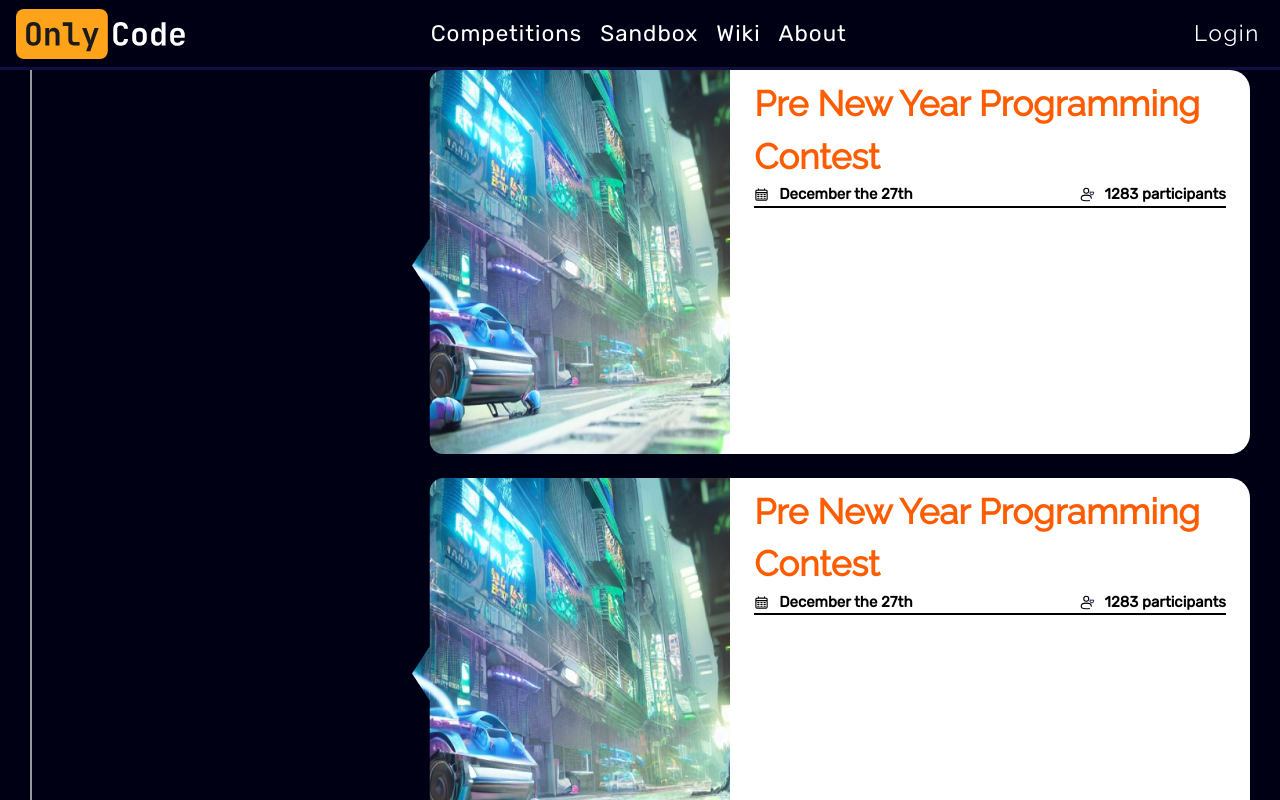
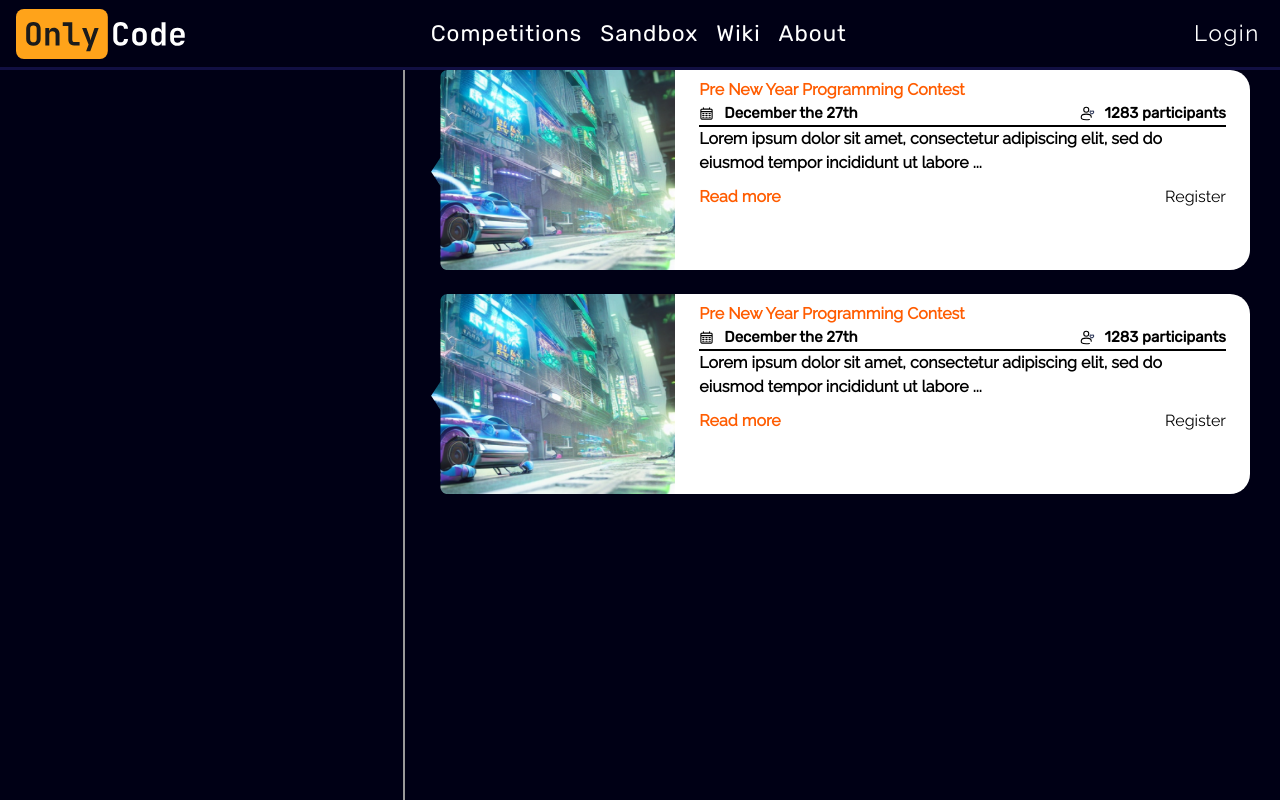
Before and after one commit to gurovic/Strategy_game, an Angular app in the folder frontend/: page /contests in a window 1280 px wide. Built offline with nearby package versions, Linux system fonts and the light colour scheme; a web font is replaced by a local one.

Commit message:
some changes

```diff
--- a/frontend/src/app/components/__PAGES/contests/contests.component.html
+++ b/frontend/src/app/components/__PAGES/contests/contests.component.html
@@ -16,12 +16,12 @@
 	<div class="vertical-line"></div>
 
 	<div class="contest-part">
-	    <div class="contest-card__item" *ngFor="let card of cards">
+	    <div [id]="'card'+card_index" class="contest-card__item" *ngFor="let card of cards; index as card_index">
 		<div class="image-part">
 		    <img class="arrow" src="assets/background_svgs/contest_backgrounds/arrow.svg">
-		    <img [src]="card.picture_path">
+		    <img class="backgr-image" [src]="card.picture_path">
 		</div>
-		<div class="text-part">
+		<div [id]="'text-part-of-card-'+card_index" class="text-part">
 		    <h1 class="name">{{card.name }}</h1>
 		    <div class="about-contest">
 			<p class="date-text">
@@ -43,7 +43,14 @@
 		    <div style="height: 2px; width: 100%; background: #000000;"></div>
 
 		    <div class="bottom-part">
-
+			<div class="about-text">
+			    <p *ngIf="this.opened != card_index">{{get_text(card.about_text)}}</p>
+			    <p *ngIf="this.opened == card_index">{{card.about_text}}</p>
+			</div>
+			<div class="buttons-part">
+			    <div class="read-more-btn" (click)="show_more_about_text(card_index)"><p>Read more</p></div>
+			    <div class="register-btn"><p>Register</p></div>
+			</div>
 		    </div>
 		</div>
 	    </div>
--- a/frontend/src/app/components/__PAGES/contests/contests.component.scss
+++ b/frontend/src/app/components/__PAGES/contests/contests.component.scss
@@ -9,8 +9,10 @@
 }
 
 .time-line__container__laptop {
-  display:  flex;
-  position: relative;
+  width:           100%;
+  display:         flex;
+  position:        relative;
+  grid-column-gap: 20px;
 
   .date-part {
     width: 30%;
@@ -23,33 +25,46 @@
     grid-row-gap:   3vmin;
 
     .contest-card__item {
-      width:         100%;
-      display:       flex;
-      background:    #ffffff;
-      border-radius: 20px;
-      position:      relative;
+      --size:              200px;
+      height:              max-content;
+      width:               100%;
+      display:             flex;
+      border-radius:       20px;
+      transition-duration: 1s;
+      position:            relative;
 
       .image-part {
-        img {
-          height: 100%;
+        height: var(--size);
+        width:  calc(var(--size) + 50px);
+
+        .backgr-image {
+          height: var(--size);
+          width:  calc(var(--size) + 50px);
         }
 
         .arrow {
           position: absolute;
           top:      0;
           left:     -5px;
-          height:   100%;
+          height:   var(--size);
           fill:     var(--background-ddark);
         }
       }
 
       .text-part {
-        padding: 1vmin 3vmin;
+        width:                      calc(100% - var(--size) - 50px);
+        height:                     var(--size);
+        padding:                    1vmin 3vmin;
+        background:                 #ffffff;
+        border-bottom-right-radius: 20px;
+        border-top-right-radius:    20px;
+        transition-duration:        1s;
+        overflow: hidden;
 
         .name {
           color:       #ff5c00;
           font-weight: 700;
-          font-size:   max(20px, min(35px, 5vw));
+          font-size:   min(30px, 2vmin);
         }
 
         .about-contest {
@@ -72,17 +87,32 @@
             }
           }
         }
-      }
 
-      .bottom-part {
+        .bottom-part {
+          display:        flex;
+          flex-direction: column;
+          color:          #000000;
 
+          .about-text {
+            p { font-weight: 600; }
+          }
+
+          .buttons-part {
+            margin-top:      10px;
+            display:         flex;
+            justify-content: space-between;
+
+            .read-more-btn {
+              color:       #ff5c00;
+              font-weight: 600;
+            }
+          }
+        }
       }
     }
   }
 
   .vertical-line {
-    position:   absolute;
-    top:        0;
     height:     100vh;
     width:      2px;
     background: #999999;
@@ -93,7 +123,7 @@
   display: none;
 }
 
-@media screen and (max-width: 800px) {
+@media screen and (max-width: 1000px) {
   .time-line__container__mobile { display: flex !important; }
   .time-line__container__laptop { display: none !important; }
 }
--- a/frontend/src/app/components/__PAGES/contests/contests.component.ts
+++ b/frontend/src/app/components/__PAGES/contests/contests.component.ts
@@ -1,5 +1,6 @@
 import {Component, OnInit} from '@angular/core';
 import {ContestCard, debug_cards} from "../../../interface/contest_card";
+import {text} from "d3";
 
 @Component({
     selector: 'app-contests',
@@ -8,6 +9,7 @@ import {ContestCard, debug_cards} from "../../../interface/contest_card";
 })
 export class ContestsComponent implements OnInit {
     public cards = debug_cards;
+    public opened = -1;
 
     constructor() {
     }
@@ -15,4 +17,27 @@ export class ContestsComponent implements OnInit {
     ngOnInit(): void {
     }
 
+    get_text(text:string): string {
+        let result:string = text.slice(0,100) + '...';
+
+        return result;
+    }
+
+    show_more_about_text(card_index: number) {
+        console.log(this.opened, card_index);
+        let card_bp_id = 'text-part-of-card-'+card_index;
+        let card_id = 'card'+card_index;
+        if (this.opened != -1) {
+            let prev_text_part = document.getElementById('text-part-of-card-'+this.opened)!;
+            prev_text_part.style.height = 'var(--size)';
+            if (this.opened == card_index) { this.opened = -1; return; }
+            this.opened = -1;
+        }
+        let text_part = document.getElementById(card_bp_id)!;
+        let card = document.getElementById(card_id)!;
+        text_part.style.height = '400px';
+
+        this.opened = card_index;
+    }
+
 }
```
